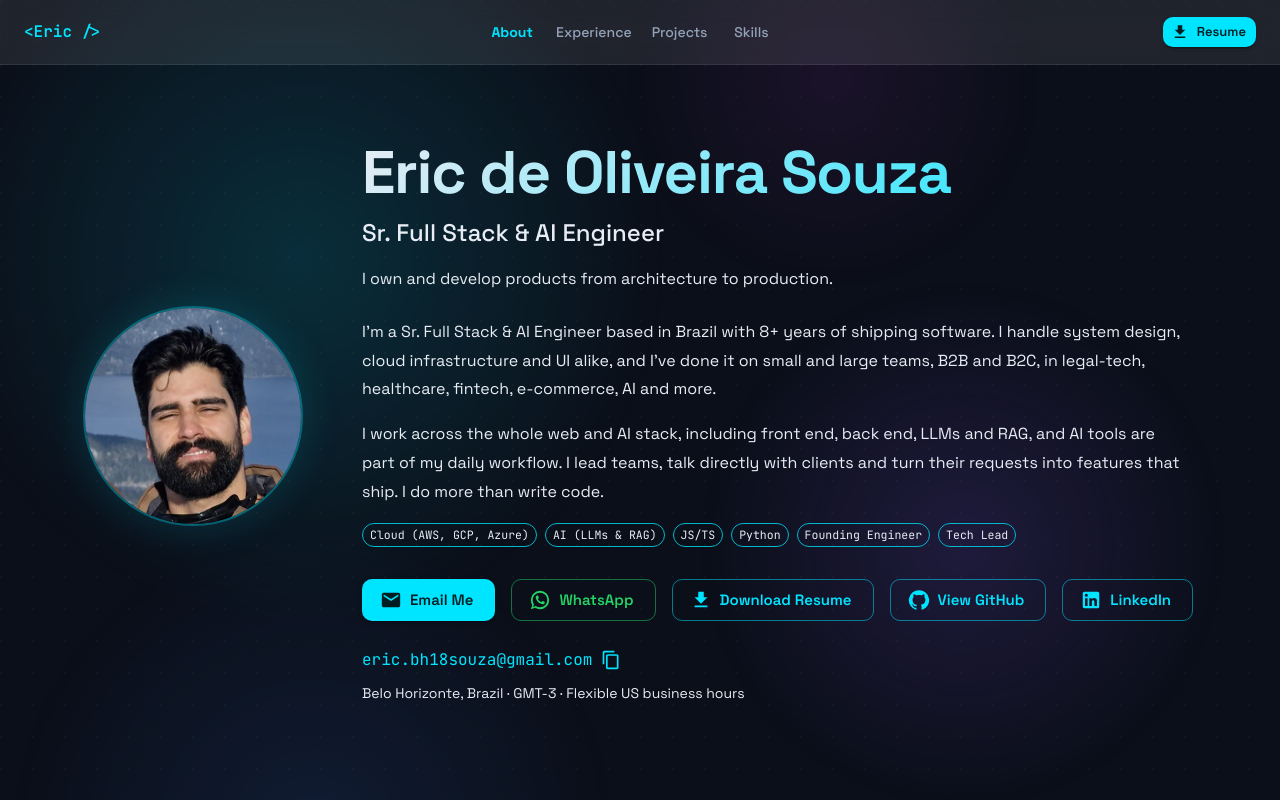
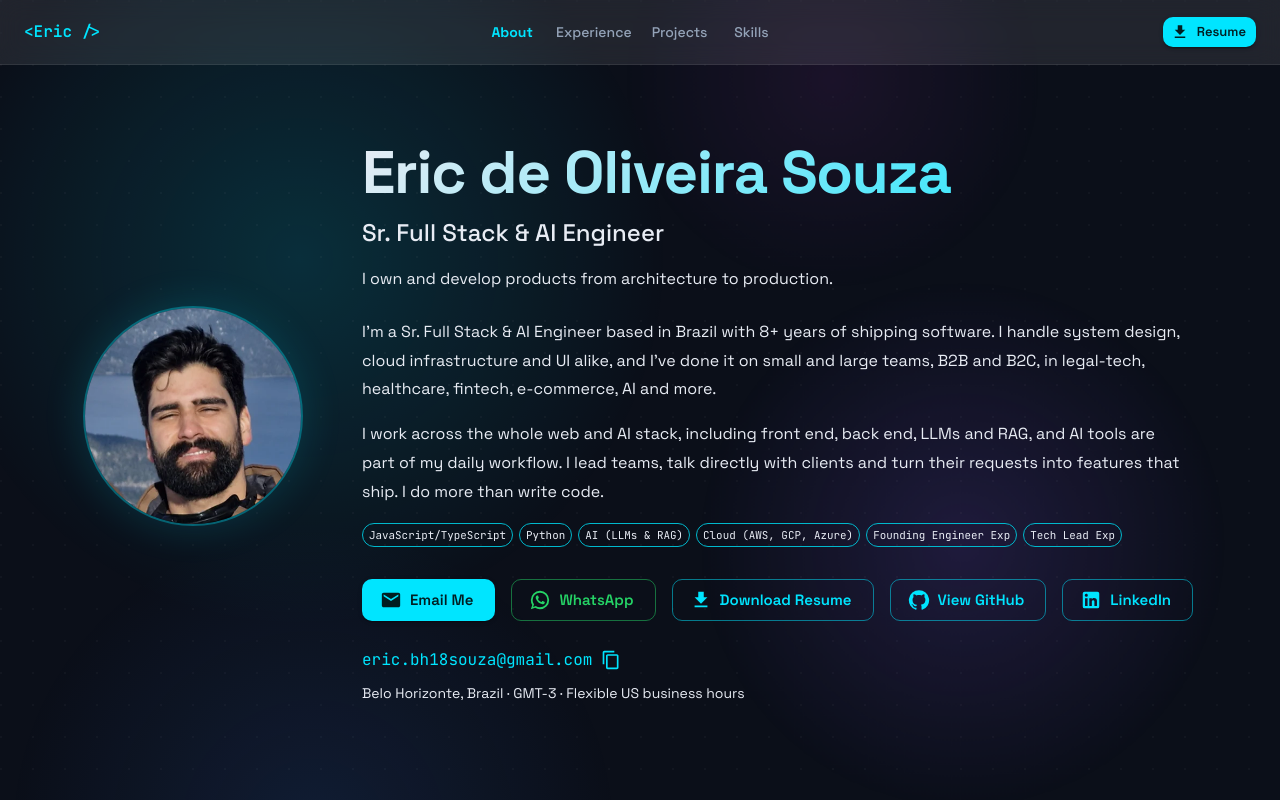
Before and after one commit to Eric-Souza/portfolio, a React (Vite) app: page / in a window 1280 px wide. Shown: the top 800 px of the page. Built offline with nearby package versions, Linux system fonts and the light colour scheme.

Commit message:
Reorder highlight chips, spell out JavaScript/TypeScript, and shrink chips to fit one line.
Co-Authored-By: Claude Opus 5.5 <noreply@anthropic.com>

```diff
--- a/src/components/sections/Hero.tsx
+++ b/src/components/sections/Hero.tsx
@@ -113,7 +113,7 @@ export function Hero() {
           ))}
 
           <motion.div variants={itemVariants}>
-            <Box sx={{ display: 'flex', flexWrap: 'wrap', gap: 1, mb: 4 }}>
+            <Box sx={{ display: 'flex', flexWrap: 'wrap', gap: 0.75, mb: 4 }}>
               {profile.highlights.map((highlight) => (
                 <Chip
                   key={highlight}
@@ -121,7 +121,8 @@ export function Hero() {
                   size="small"
                   sx={{
                     fontFamily: monoFont,
-                    fontSize: '0.72rem',
+                    fontSize: '0.68rem',
+                    '& .MuiChip-label': { px: 0.75 },
                     borderColor: 'primary.dark',
                   }}
                   variant="outlined"
--- a/src/data/profile.ts
+++ b/src/data/profile.ts
@@ -21,12 +21,12 @@ export const profile: Profile = {
     medium: 'https://medium.com/@eric.bh18souza',
   },
   highlights: [
+    'JavaScript/TypeScript',
+    'Python',
+    'AI (LLMs & RAG)',
     'Cloud (AWS, GCP, Azure)',
-    'AI (LLMs & RAG)',
-    'JS/TS',
-    'Python',
-    'Founding Engineer',
-    'Tech Lead',
+    'Founding Engineer Exp',
+    'Tech Lead Exp',
   ],
 };
 
```
